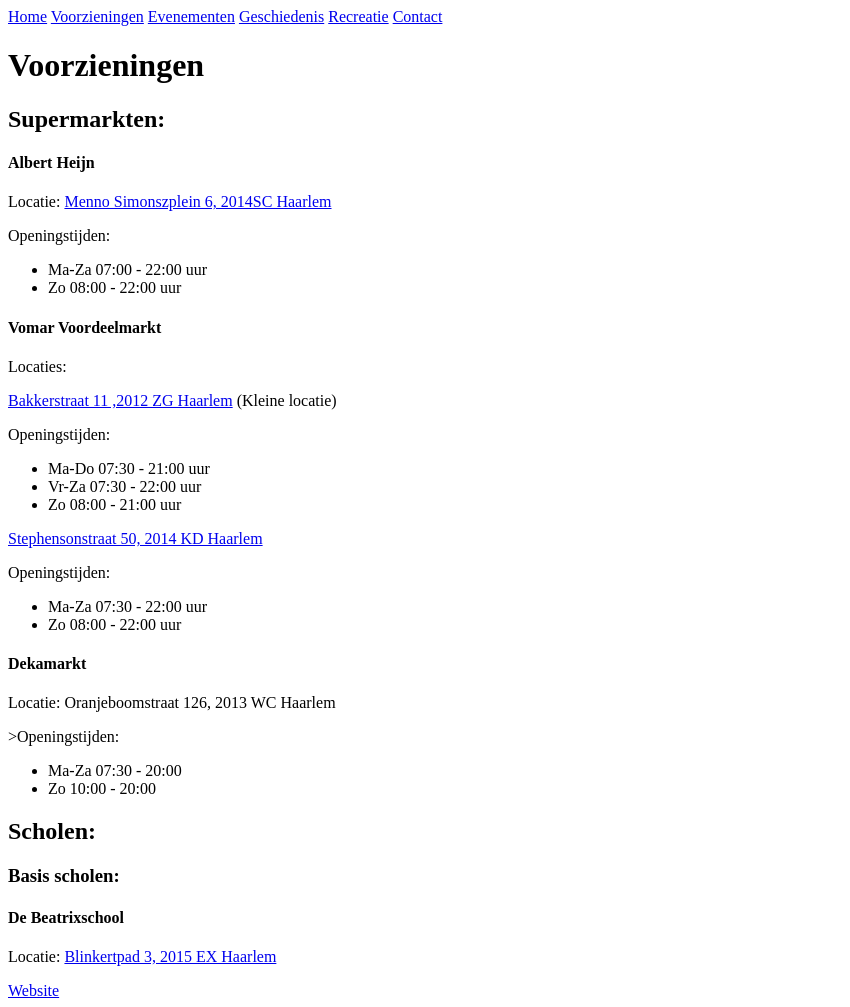
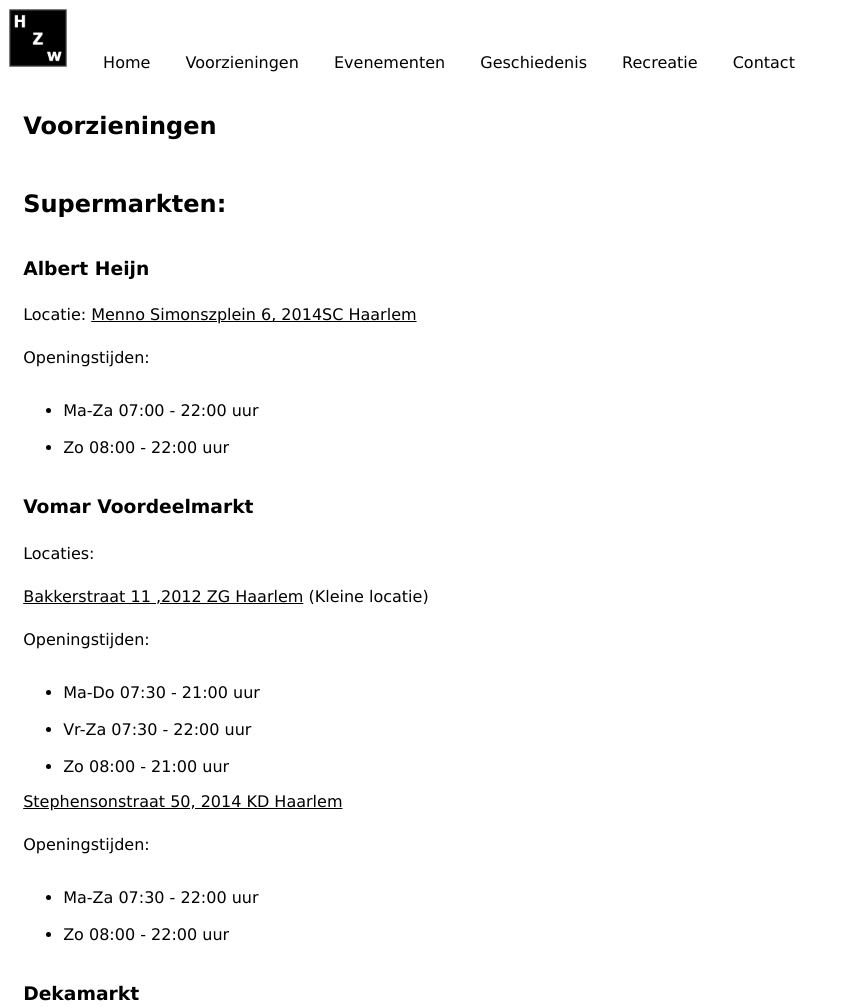
Before and after one commit to Toast3347/Toast3347.github.io, a plain HTML site: page haarlem_Zuid-West.nl/links/voorzieningen.html in a window 1280 px wide. Shown: the top 1007 px of the page, without its empty margins (0-850 px from the left). Drawn offline with Linux system fonts and the light colour scheme.

Commit message:
css
Added CSS and the logo (Still need to add favicon)

```diff
--- /dev/null
+++ b/haarlem_Zuid-West.nl/CSS/hzw.css
@@ -0,0 +1,81 @@
+nav{
+    color: #fff;
+    width: auto;
+    text-align: left;
+
+    font-family: Verdana, Geneva, Tahoma, sans-serif;
+
+}
+
+nav a{
+    padding-right: 30px;
+    color: #000;
+    text-decoration: none;
+}
+nav img{
+    width: 60px;
+    height: 60px;
+    padding-right: 30px;
+}
+
+h1{
+    font-family: Verdana, Geneva, Tahoma, sans-serif;
+    padding-top: 20px;
+
+}
+
+h2{
+    font-family: Verdana, Geneva, Tahoma, sans-serif;
+    padding-top: 30px;
+
+}
+
+h3{
+    padding-top: 20px;
+    font-family: Verdana, Geneva, Tahoma, sans-serif;
+
+}
+
+h4{
+    font-family: Verdana, Geneva, Tahoma, sans-serif;
+
+}
+
+p{
+    font-family: Verdana, Geneva, Tahoma, sans-serif;
+    padding-top: 8px;
+}
+
+
+
+article{
+    padding-left: 1.2%;
+
+}
+
+article a{
+    font-family: Verdana, Geneva, Tahoma, sans-serif;
+    color: #000;
+    text-decoration: underline;
+}
+
+article ul{
+    font-family: Verdana, Geneva, Tahoma, sans-serif;
+}
+
+article ol{
+    font-family: Verdana, Geneva, Tahoma, sans-serif;
+}
+
+article li{
+    font-family: Verdana, Geneva, Tahoma, sans-serif;
+    padding-top: 18px;
+}
+
+#supermarkten{
+    width: 35%;
+}
+
+#geschiedenis{
+    width: 50%;
+}
--- a/haarlem_Zuid-West.nl/links/voorzieningen.html
+++ b/haarlem_Zuid-West.nl/links/voorzieningen.html
@@ -3,10 +3,12 @@
 <html>
 <head>
 <title>Haarlem_Zuid-West.nl/Voorzieningen</title>
+<link rel="stylesheet" href ="../CSS/hzw.css">
 </head>
 <body>
     <header></header>
     <nav>
+        <img class ="logo-img" src="../images/Logo2_18x18.png" Alt = "Haarlem Zuid West logo">
         <a href="../index.html">Home</a>
         <a href="voorzieningen.html">Voorzieningen</a>
         <a href="evenementen.html">Evenementen</a>
@@ -14,16 +16,17 @@
         <a href="recreatie.html">Recreatie</a>
         <a href="contact.html">Contact</a>
     </nav>
-    <h1>Voorzieningen</h1>
 
-    <article>
+
+    <article id = "supermarkten">
+        <h1>Voorzieningen</h1>
         <h2>Supermarkten:</h2>
-        <h4>Albert Heijn</h4>
+        <h3>Albert Heijn</h3>
         <P>Locatie: <a href="https://goo.gl/maps/y3EK6yvUqCqzugj6A">Menno Simonszplein 6, 2014SC Haarlem</a></P>
         <p>Openingstijden:</p>
         <ul><li>Ma-Za 07:00 - 22:00 uur</li><li>Zo 08:00 - 22:00 uur</li></ul>
 
-        <h4>Vomar Voordeelmarkt</h4>
+        <h3>Vomar Voordeelmarkt</h3>
         <P>Locaties:</P>
         <p><a href="https://goo.gl/maps/WyYmCGwAynmbSWnz8">Bakkerstraat 11 ,2012 ZG Haarlem</a> (Kleine locatie)</p>
         <p>Openingstijden:</p>
@@ -34,7 +37,7 @@
         <p>Openingstijden:</p>
         <ul><li>Ma-Za 07:30 - 22:00 uur</li><li>Zo 08:00 - 22:00 uur</li></ul>
 
-        <h4>Dekamarkt</h4>
+        <h3>Dekamarkt</h3>
         <p>Locatie: <a href = "https://maps.app.goo.gl/CMEMUmsc75jNQ7Gt7"></a>Oranjeboomstraat 126, 2013 WC Haarlem</p>
         <p>>Openingstijden:</p>
         <ul><li>Ma-Za 07:30 - 20:00</li><li>Zo 10:00 - 20:00</li></ul>
```
Also changed, not shown: haarlem_Zuid-West.nl/index.html (+2 -0 lines), haarlem_Zuid-West.nl/links/contact.html (+2 -0 lines), haarlem_Zuid-West.nl/links/evenementen.html (+2 -0 lines), haarlem_Zuid-West.nl/links/geschiedenis.html (+3 -1 lines), haarlem_Zuid-West.nl/links/recreatie.html (+2 -0 lines), haarlem_Zuid-West.nl/images/Logo2_18x18.png (added).
